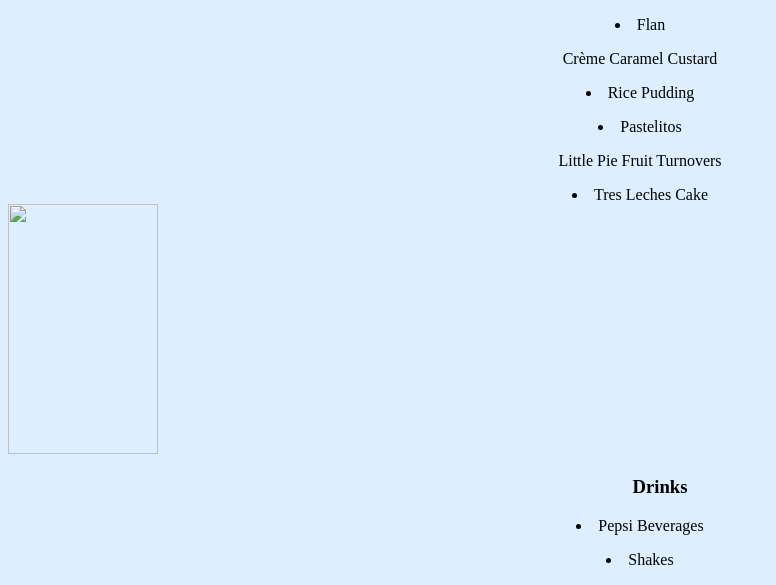
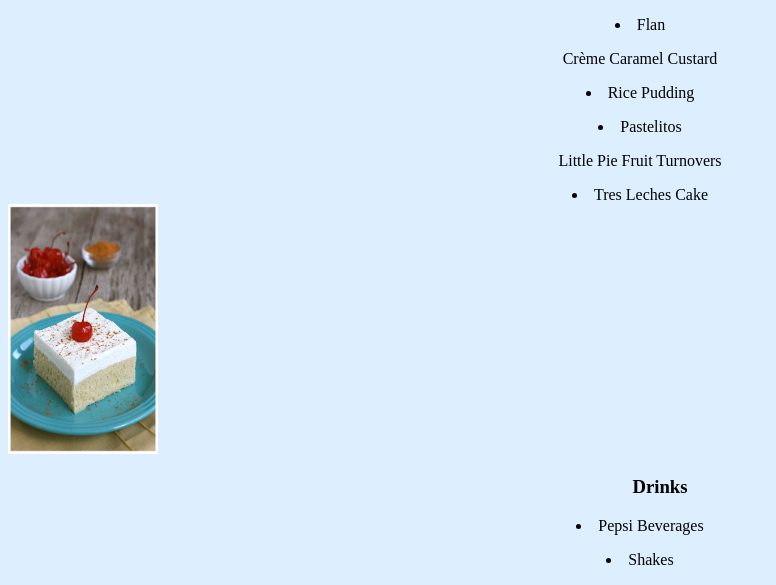
Before and after one commit to ArcticVexon/Assignment_5_Restaurant, a plain HTML site: page menu.html in a window 1280 px wide. Shown: the part 1606-2191 px from the top of the page, without its empty margins (0-776 px from the left). Drawn offline with Linux system fonts and the light colour scheme; a script that the page names is missing.

Commit message:
fix error on image

```diff
--- a/menu.html
+++ b/menu.html
@@ -65,7 +65,7 @@
 <li style="text-align: center">Pastelitos</li>
 <p style="text-align: center">Little Pie Fruit Turnovers</p>
 <li style="text-align: center">Tres Leches Cake</li>
-<img src="./images/images/tres-leches-cake.jpg" width="150px" height="250px"/>
+<img src="./images/tres-leches-cake.jpg" width="150px" height="250px"/>
 </div>
 
 <div>
```
